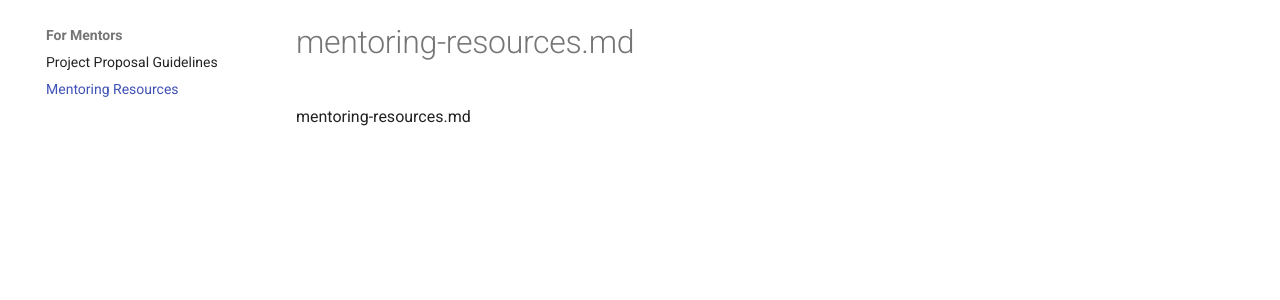
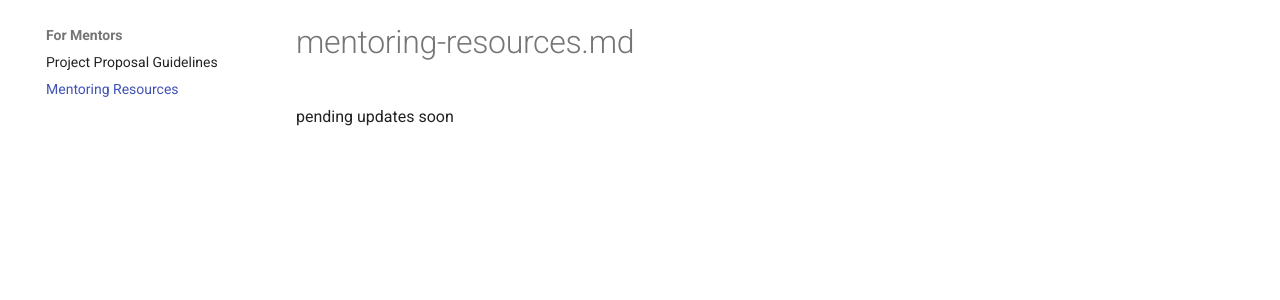
Before and after one commit to arsulegai/mentorship-program, an MkDocs documentation site: the page built from docs/for-mentors/mentoring-resources.md, in a window 1280 px wide. Shown: the part 124-424 px from the top of the page. Built offline with MkDocs 1.6.1 and Material for MkDocs 9.7.7, drawn with Linux system fonts in a browser that asks for light colours; comment, search, counter and statistics services are not loaded; the version menu is left out.

Commit message:
Update mentoring-resources.md
Signed-off-by: Min Yu <77464529+minyu66@users.noreply.github.com>

```diff
--- a/docs/for-mentors/mentoring-resources.md
+++ b/docs/for-mentors/mentoring-resources.md
@@ -1,3 +1,3 @@
 # mentoring-resources.md
 
-mentoring-resources.md
+pending updates soon
```
